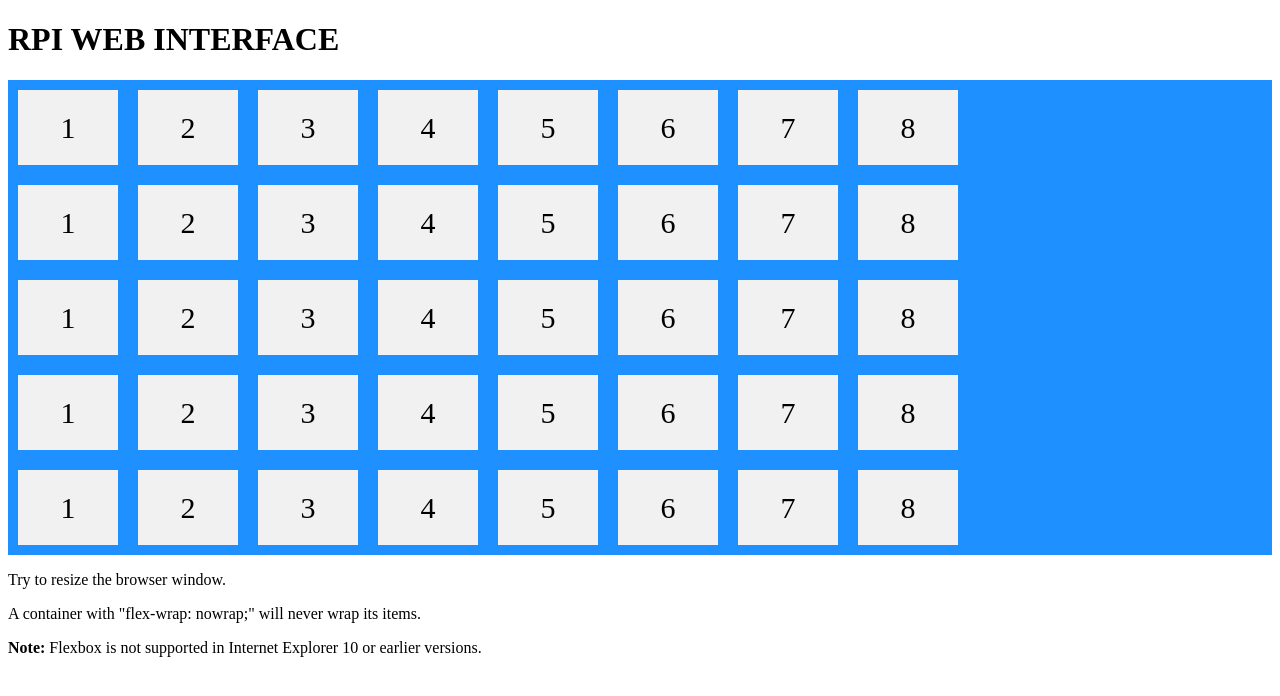
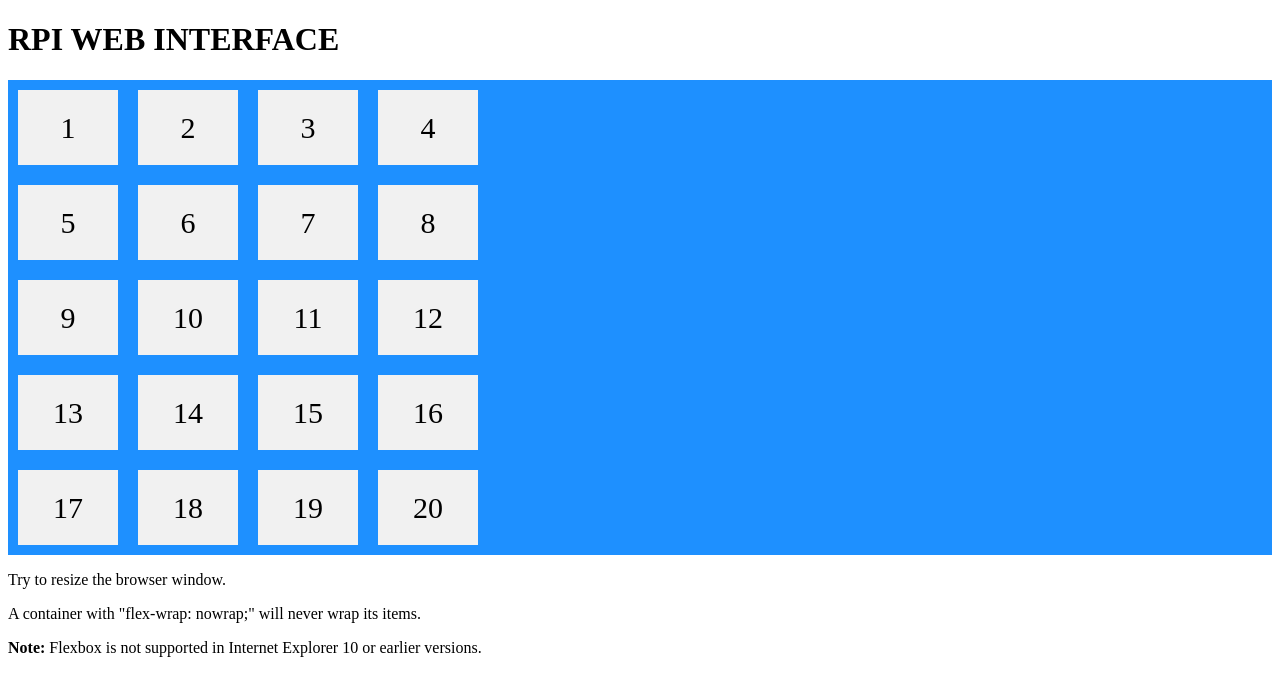
Before and after one commit to pythondev0101/rpi_api, a Flask app: page /web/ in a window 1280 px wide. Shown: the top 696 px of the page. Run offline with Flask 2, Linux system fonts and the light colour scheme; parts of the project's set-up code (start-up, migrations or seed data) failed here and were passed over.

Commit message:
Initial commit

```diff
--- a/app/models.py
+++ b/app/models.py
@@ -41,3 +41,4 @@ class Ingredient(Base):
     __tablename__ = 'ingredients'
 
     number = db.Column(db.Integer,nullable=False)
+    # barcode,
--- a/app/web/templates/web/index.html
+++ b/app/web/templates/web/index.html
@@ -26,50 +26,35 @@
   <div>2</div>
   <div>3</div>
   <div>4</div>
+
+</div>
+<div class="flex-container">
   <div>5</div>
   <div>6</div>
   <div>7</div>
   <div>8</div>
+
 </div>
 <div class="flex-container">
-  <div>1</div>
-  <div>2</div>
-  <div>3</div>
-  <div>4</div>
-  <div>5</div>
-  <div>6</div>
-  <div>7</div>
-  <div>8</div>
+  <div>9</div>
+  <div>10</div>
+  <div>11</div>
+  <div>12</div>
+
 </div>
 <div class="flex-container">
-  <div>1</div>
-  <div>2</div>
-  <div>3</div>
-  <div>4</div>
-  <div>5</div>
-  <div>6</div>
-  <div>7</div>
-  <div>8</div>
+  <div>13</div>
+  <div>14</div>
+  <div>15</div>
+  <div>16</div>
+
 </div>
 <div class="flex-container">
-  <div>1</div>
-  <div>2</div>
-  <div>3</div>
-  <div>4</div>
-  <div>5</div>
-  <div>6</div>
-  <div>7</div>
-  <div>8</div>
-</div>
-<div class="flex-container">
-  <div>1</div>
-  <div>2</div>
-  <div>3</div>
-  <div>4</div>
-  <div>5</div>
-  <div>6</div>
-  <div>7</div>
-  <div>8</div>
+  <div>17</div>
+  <div>18</div>
+  <div>19</div>
+  <div>20</div>
+
 </div>
 
 <p>Try to resize the browser window.</p>
```
